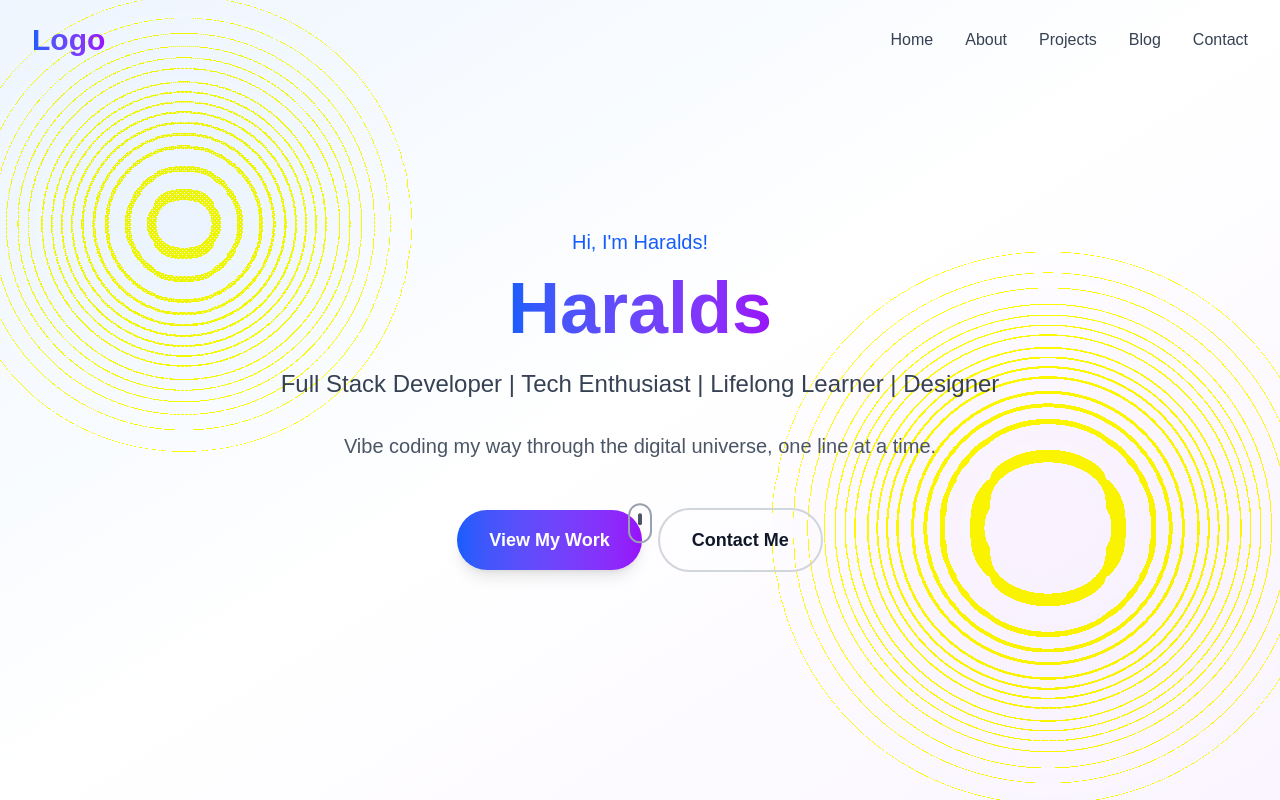
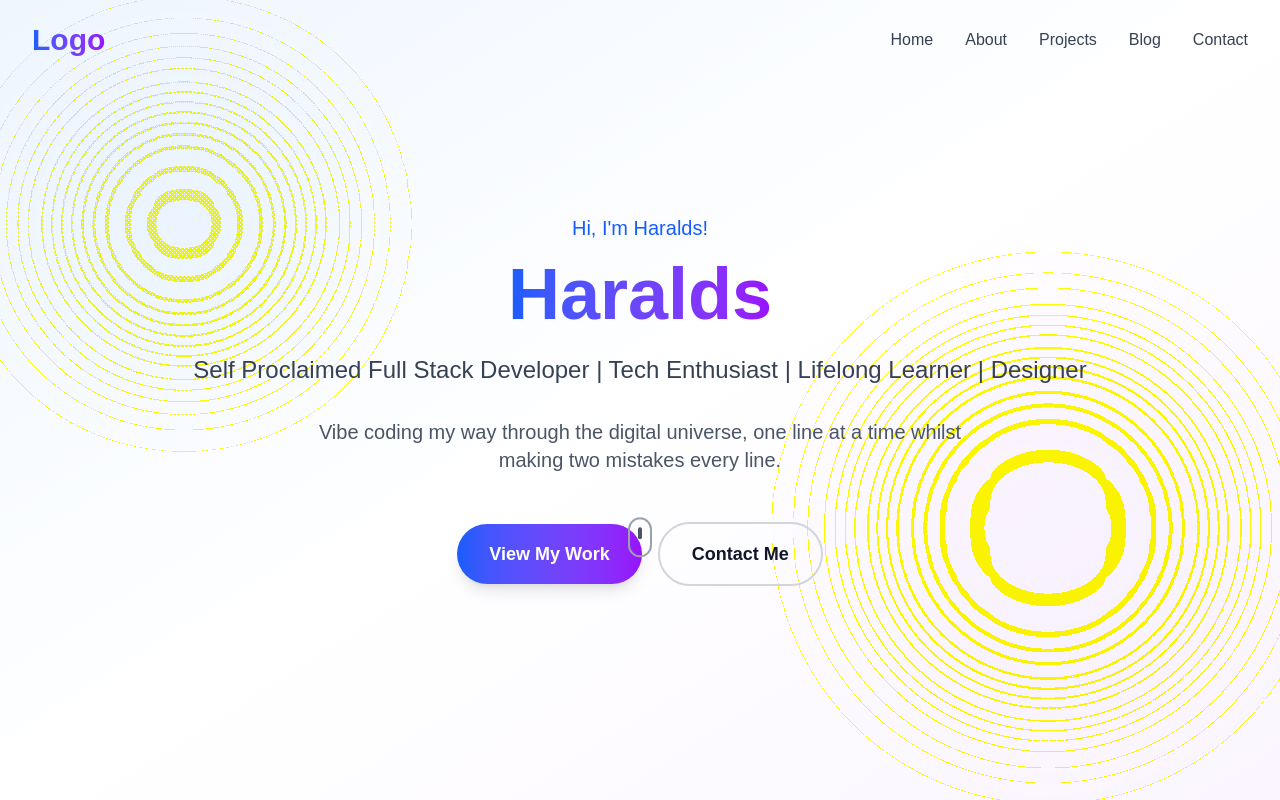
Before and after one commit to Hrei2/portfolio-website, a Next.js app: page / in a window 1280 px wide. Built offline with nearby package versions, Linux system fonts and the light colour scheme.

Commit message:
Minor changes in home page

```diff
--- a/components/Hero.tsx
+++ b/components/Hero.tsx
@@ -67,7 +67,7 @@ export default function Hero() {
                 animate={{ opacity: 1, y: 0 }}
                 transition={{ duration: 0.6, delay: 0.6 }}
             >
-                Full Stack Developer | Tech Enthusiast | Lifelong Learner | Designer
+                Self Proclaimed Full Stack Developer | Tech Enthusiast | Lifelong Learner | Designer
             </motion.p>
 
             {/* Description */}
@@ -77,7 +77,7 @@ export default function Hero() {
                 animate={{ opacity: 1, y: 0 }}
                 transition={{ duration: 0.6, delay: 0.8 }}
             >
-                Vibe coding my way through the digital universe, one line at a time.
+                Vibe coding my way through the digital universe, one line at a time whilst making two mistakes every line.
             </motion.p>
 
             {/* CTA Buttons */}
--- a/package.json
+++ b/package.json
@@ -9,7 +9,8 @@
   "dependencies": {
     "next": "^16.0.3",
     "react": "^19.2.0",
-    "react-dom": "^19.2.0"
+    "react-dom": "^19.2.0",
+    "react-icons": "^5.5.0"
   },
   "devDependencies": {
     "@playwright/test": "^1.56.1",
```
Also changed, not shown: 1 other file (tests, documents, lock files or other folders).
